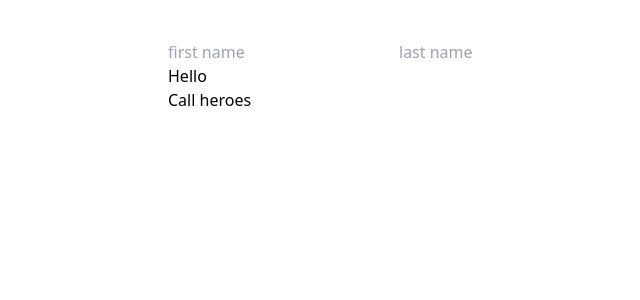
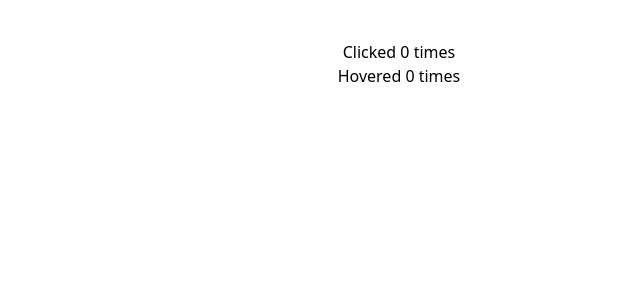
Before and after one commit to l1keafox/helloVue, a Vue app: page / in a window 1280 px wide. Shown: the top 300 px of the page, without its empty margins (241-881 px from the left). Built offline with nearby package versions, Linux system fonts and the light colour scheme.

Commit message:
Mixin Composition API, awesome!

```diff
--- a/src/App.vue
+++ b/src/App.vue
@@ -1,16 +1,19 @@
 <template>
   <div class="flex flex-col justify-center items-center pt-10">
-    <Person />
+    <ClickCounter />
+    <HoverCount />
   </div>
 </template>
 
 <script>
-import Person from "./components/Person";
+import ClickCounter from "./components/ClickCounter";
+import HoverCount from "./components/HoverCount";
 export default {
   name: "App",
 
   components: {
-    Person,
+    ClickCounter,
+    HoverCount,
   },
   setup(){
     // Composition API
--- a/src/components/ClickCounter.vue
+++ b/src/components/ClickCounter.vue
@@ -5,16 +5,18 @@
 </template>
 
 <script>
-import CounterMixin from "./../mixins/counter";
-
+// import CounterMixin from "./../mixins/counter";
+import useCounter from '../composables/useCounter';
 export default {
   name: "ClickCounter",
-  mixins: [CounterMixin],
-  data(){
-    return{
-        count:100
+  setup(){
+    const {count, addCount } = useCounter();
+    return {
+      count,
+      addCount
     }
-  }
+  },
+  // mixins: [CounterMixin],
 };
 </script>
 
--- a/src/components/HoverCount.vue
+++ b/src/components/HoverCount.vue
@@ -1,18 +1,24 @@
 <template>
-    <div>
-        <h2 @mouseover="addCount"> Clicked {{count}} times</h2>
-    </div>
+  <div>
+    <h2 @mouseover="addCount">Hovered {{ count }} times</h2>
+  </div>
 </template>
 
 <script>
-import CounterMixin from "./../mixins/counter";
-    export default {
-        name:"HoverCount",
-        mixins: [CounterMixin]
+// import CounterMixin from "./../mixins/counter";
+import useCounter from "../composables/useCounter";
+export default {
+  name: "HoverCount",
+  setup() {
+    const { count, addCount } = useCounter();
+    return {
+      count,
+      addCount,
+    };
+  },
 
-    }
+  // mixins: [CounterMixin]
+};
 </script>
 
-<style scoped>
-
-</style>
+<style scoped></style>
--- /dev/null
+++ b/src/composables/useCounter.js
@@ -0,0 +1,12 @@
+import {ref} from 'vue'
+
+export default function useCounter(){
+    const count = ref(0);
+    function addCount(){
+        count.value++;
+    }
+    return {
+        count,
+        addCount
+    }
+}
```
Also changed, not shown: src/mixins/counter.js (+8 -0 lines).
